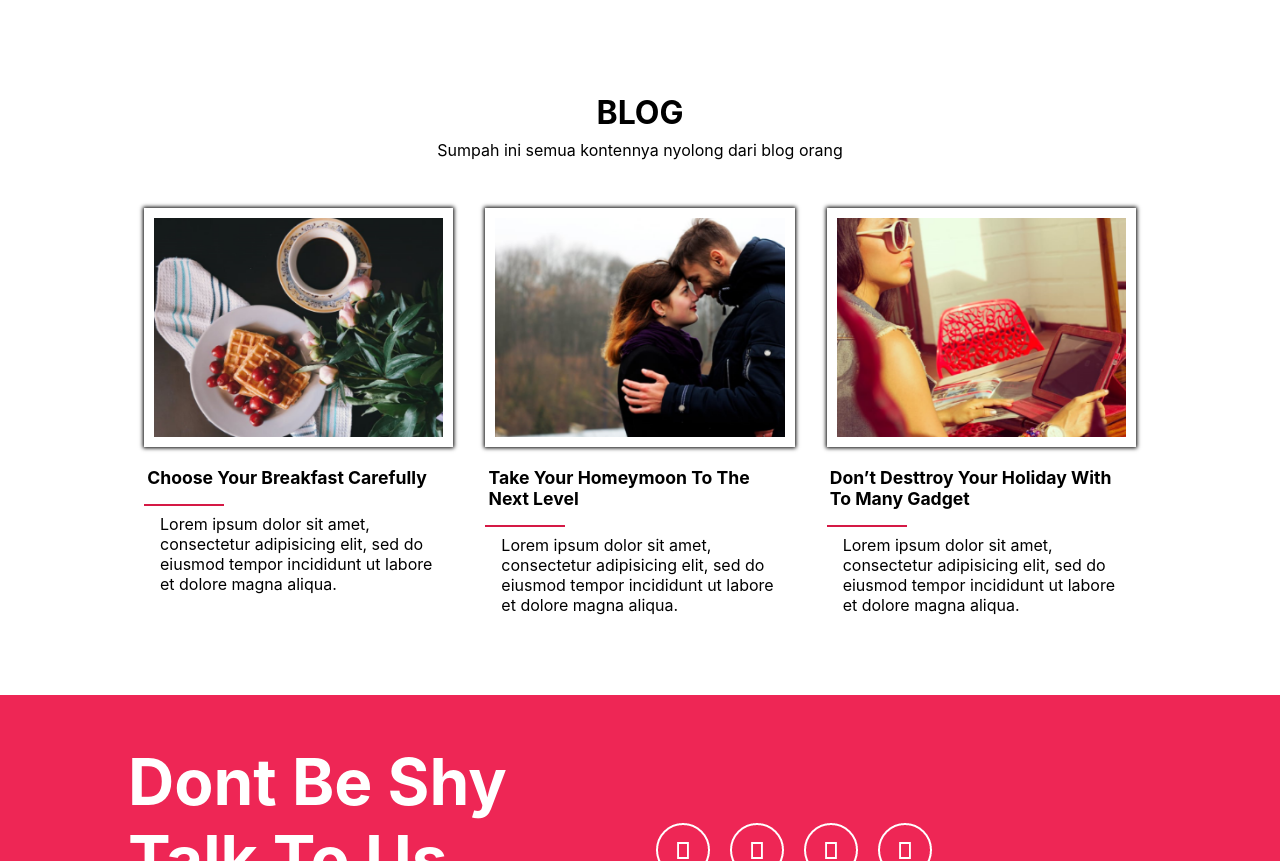
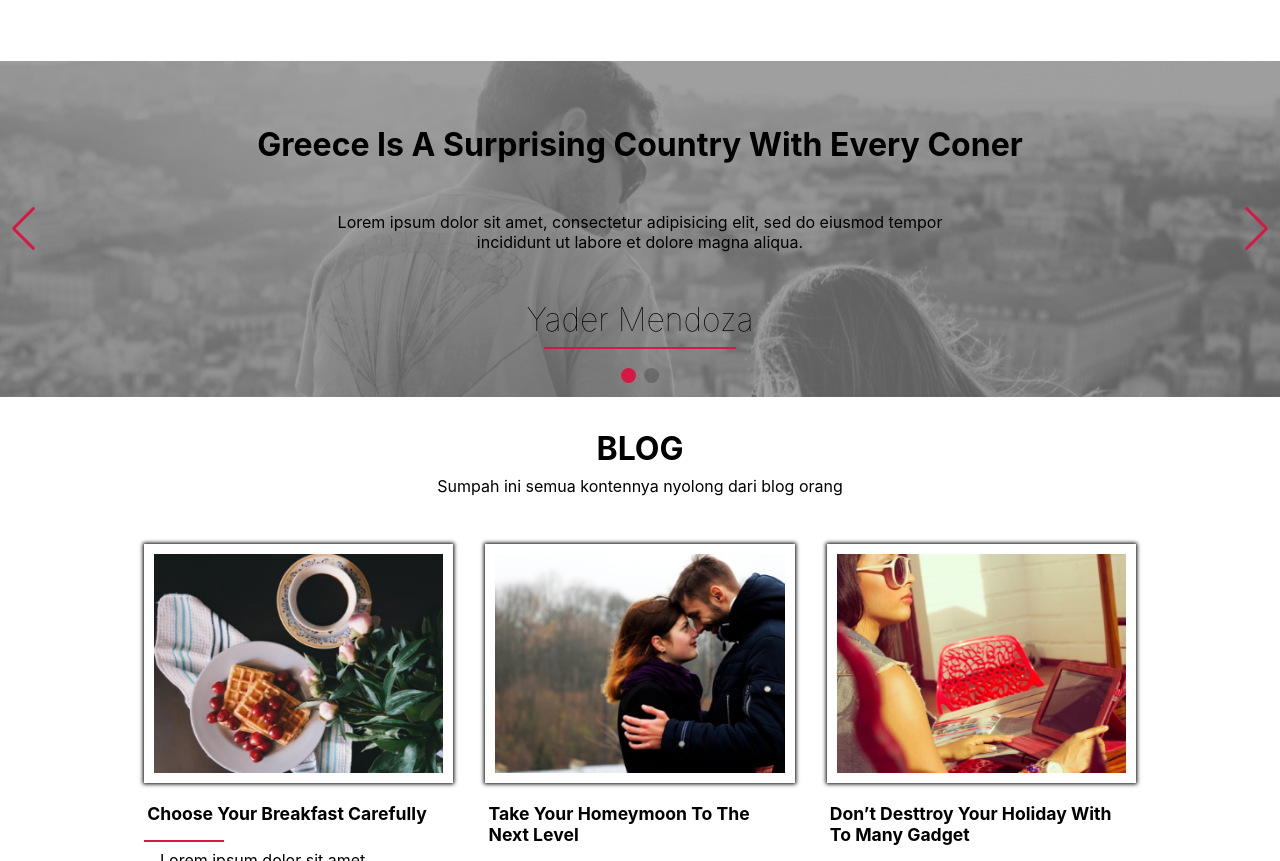
Before and after one commit to yader316/Holidays, a plain HTML site: page public/index.html in a window 1280 px wide. Shown: the part 2944-3805 px from the top of the page. Drawn offline with Linux system fonts and the light colour scheme.

Commit message:
se termino el slider del tourist country solo falta terminar el resposive del slider

```diff
--- /dev/null
+++ b/dev/js/sliderTourist.js
@@ -0,0 +1,13 @@
+var swiper = new Swiper('.swiper-container', {
+  slidesPerView: 1,
+  spaceBetween: 30,
+  loop: true,
+  pagination: {
+    el: '.swiper-pagination',
+    clickable: true,
+  },
+  navigation: {
+    nextEl: '.swiper-button-next',
+    prevEl: '.swiper-button-prev',
+  },
+});
--- /dev/null
+++ b/dev/scss/componentes/_testimony-tourist.scss
@@ -0,0 +1,48 @@
+.testimonyCountry{
+  width: 100%;
+  background: {
+    size: cover;
+    position: top center;
+    repeat:no-repeat;
+  };
+  &__info{
+    @extend %d-flex-column;
+    width: 100%;
+    justify-content: center;
+    align-items: center;
+    background-color: rgba(126, 124, 124, 0.7);
+  }
+  &__nameCountry{
+    width: 60%;
+    text-align: center;
+    padding: 4rem 0 3rem;
+    font-size: 2rem;
+  }
+  &__nameTourist,
+  &__description{
+    width: 50%;
+    text-align: center;
+  }
+  &__nameCountry,
+  &__nameTourist{
+    text-transform: capitalize;
+  }
+  &__nameTourist{
+    font-size: 2rem;
+    font-weight: lighter;
+  }
+  &__nameCountry,
+  &__nameTourist,
+  &__description{
+    color:black;
+  }
+  &__description,
+  &__linea{
+    margin-bottom: 3rem;
+  }
+  &__linea{
+    @extend %border-linea;
+    width: 15%;
+    margin-top:.5rem;
+  }
+}
--- a/dev/scss/styles.scss
+++ b/dev/scss/styles.scss
@@ -14,6 +14,7 @@
 @import "componentes/menu-barras";
 @import "componentes/card-abajo-arriba";
 @import "componentes/card-con-imagen";
+@import "componentes/testimony-tourist";
 
 .body-container{
   overflow-x: hidden;
--- a/public/index.html
+++ b/public/index.html
@@ -7,6 +7,7 @@
     <meta name="description" content="Este citio es muy chevere">
     <title>Honey Moon - Yad31</title>
     <link rel="stylesheet" href="css/styles.css">
+    <link rel="stylesheet" href="css/swiper.min.css">
   </head>
   <body class="body-container">
     <main class="main-wrapper">
@@ -120,7 +121,35 @@
         </article>
         <button class="destination-container__btn">view more destination</button>
       </section>
-      <section class="testimoni-container"></section>
+      <section class="testimony-container">
+        <div class="swiper-container">
+          <div class="swiper-wrapper">
+            <div class="swiper-slide">
+              <div class="testimonyCountry" style="background-image: url(img/pareja-2.png)">
+                <div class="testimonyCountry__info">
+                  <h1 class="testimonyCountry__nameCountry">Greece is a surprising country with every coner</h1>
+                  <p class="testimonyCountry__description">Lorem ipsum dolor sit amet, consectetur adipisicing elit, sed do eiusmod tempor incididunt ut labore et dolore magna aliqua.</p>
+                  <h2 class="testimonyCountry__nameTourist">yader mendoza</h2>
+                  <div class="testimonyCountry__linea"></div>
+                </div>
+              </div>
+            </div>
+            <div class="swiper-slide">
+              <div class="testimonyCountry" style="background-image: url(img/pareja-2.png)">
+                <div class="testimonyCountry__info">
+                  <h1 class="testimonyCountry__nameCountry">Greece is a surprising country with every coner</h1>
+                  <p class="testimonyCountry__description">Lorem ipsum dolor sit amet, consectetur adipisicing elit, sed do eiusmod tempor incididunt ut labore et dolore magna aliqua.</p>
+                  <h2 class="testimonyCountry__nameTourist">taislani mendoza</h2>
+                  <div class="testimonyCountry__linea"></div>
+                </div>
+              </div>
+            </div>
+          </div>
+          <div class="swiper-pagination"></div>
+          <div class="swiper-button-next"></div>
+          <div class="swiper-button-prev"></div>
+        </div>
+      </section>
       <section class="blog-honey-container">
         <h1 class="blog-honey-container__title">blog</h1>
         <p class="blog-honey-container__subtitle">Sumpah ini semua kontennya nyolong dari blog orang</p>
@@ -181,4 +210,6 @@
     </main>
   </body>
   <script src="js/script-dist.js"></script>
+  <script src="js/swiper.min.js"></script>
+  <script src="js/sliderTourist-dist.js"></script>
 </html>
--- /dev/null
+++ b/public/js/sliderTourist-dist.js
@@ -0,0 +1 @@
+var swiper=new Swiper(".swiper-container",{slidesPerView:1,spaceBetween:30,loop:!0,pagination:{el:".swiper-pagination",clickable:!0},navigation:{nextEl:".swiper-button-next",prevEl:".swiper-button-prev"}});
```
Also changed, not shown: public/css/styles.css, public/css/swiper.min.css (added), public/js/swiper.min.js (added), 4 other files.
